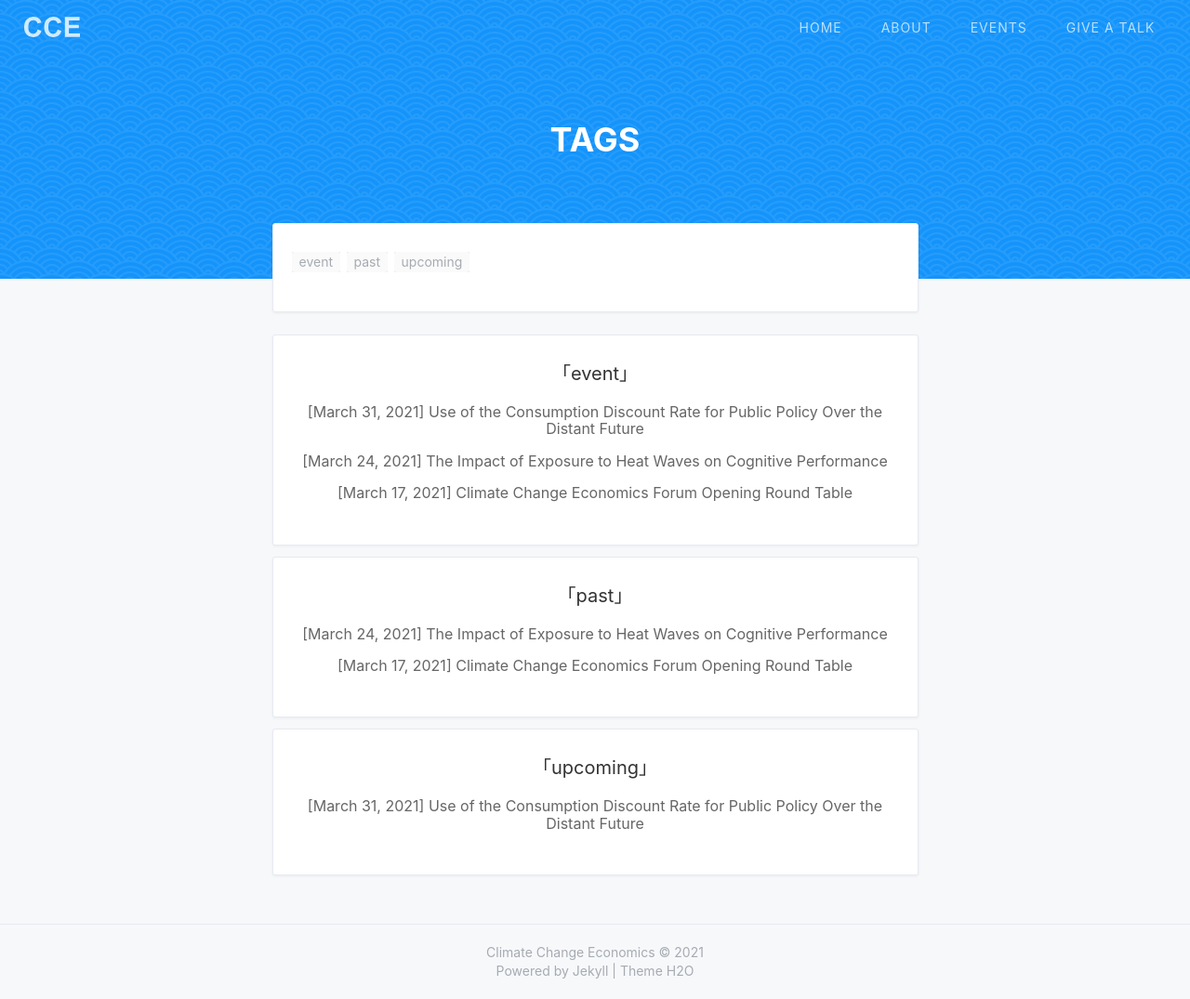
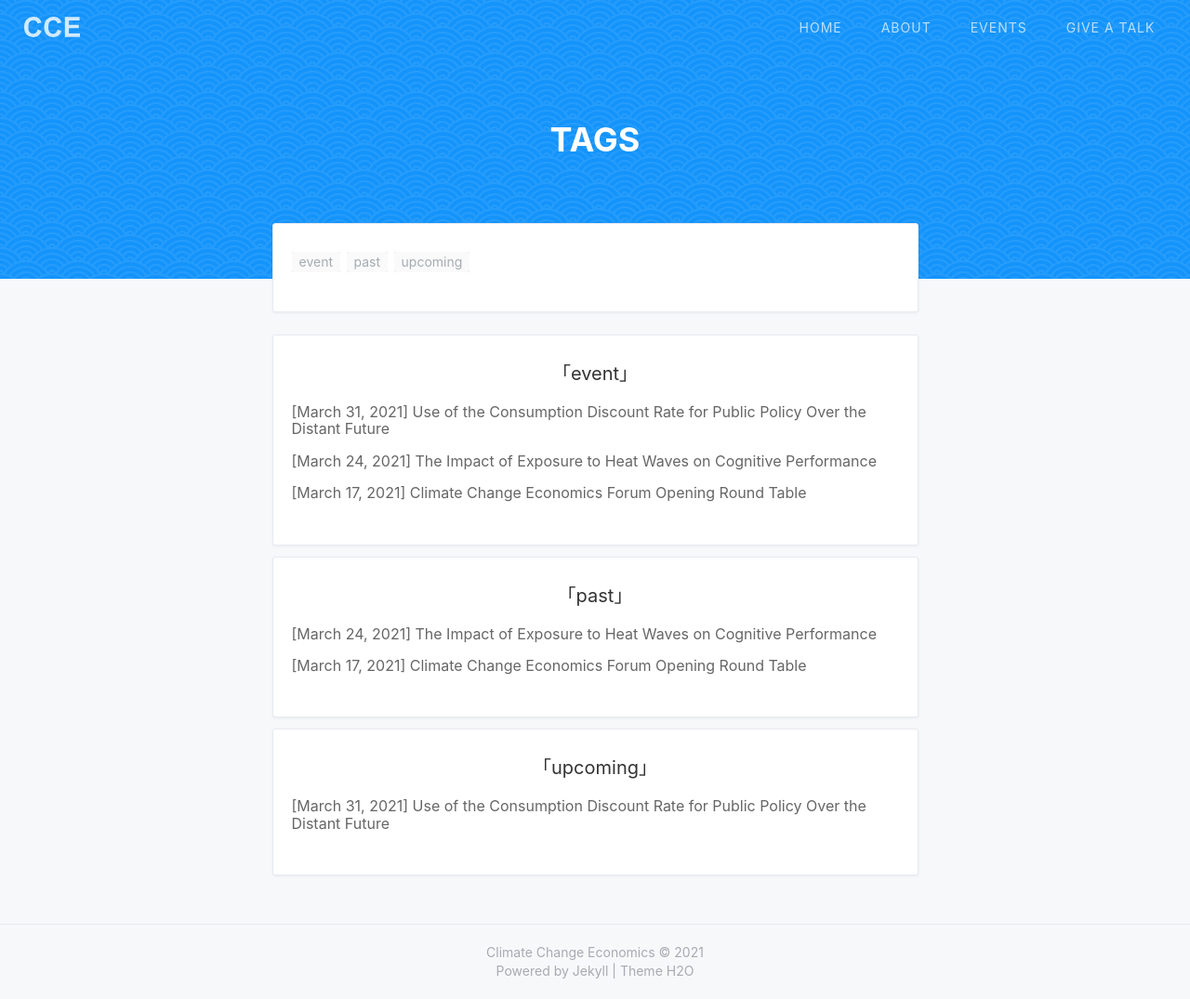
Before and after one commit to Climate-Economics/climate-economics.github.io, a Jekyll site: the page built from tags.html, in a window 1280 px wide and 1075 px high. Shown: the whole window at 93% size. Built offline with Jekyll 4.4.1, drawn with Linux system fonts in a browser that asks for light colours; nearby versions of some CDN libraries; a style sheet for code colours, icons or effects is not loaded.

Commit message:
feat: align post title in tag list (#1)

```diff
--- a/assets/css/custom.css
+++ b/assets/css/custom.css
@@ -20,3 +20,7 @@
     font-size: xx-large;
     margin-top: 8px;
 }
+
+.tags-list li .tag-post {
+    text-align: left;
+}
```
